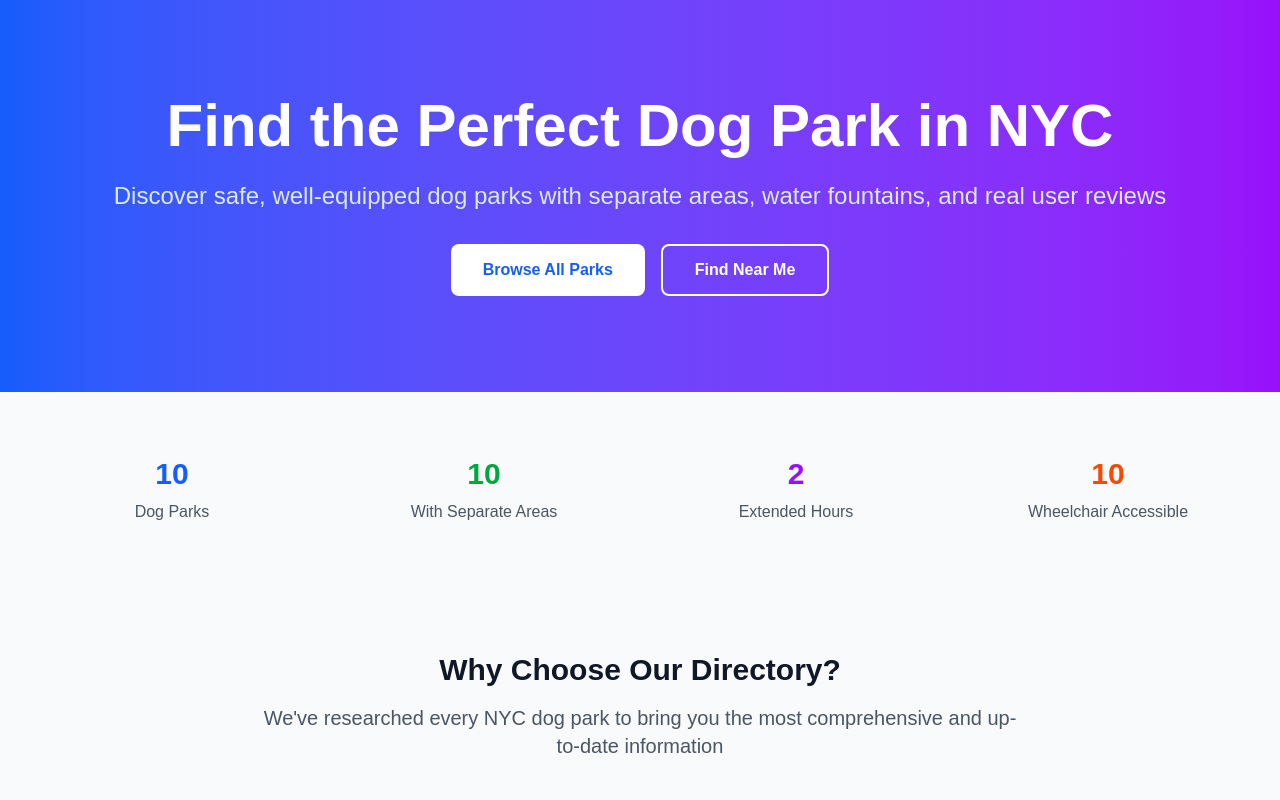
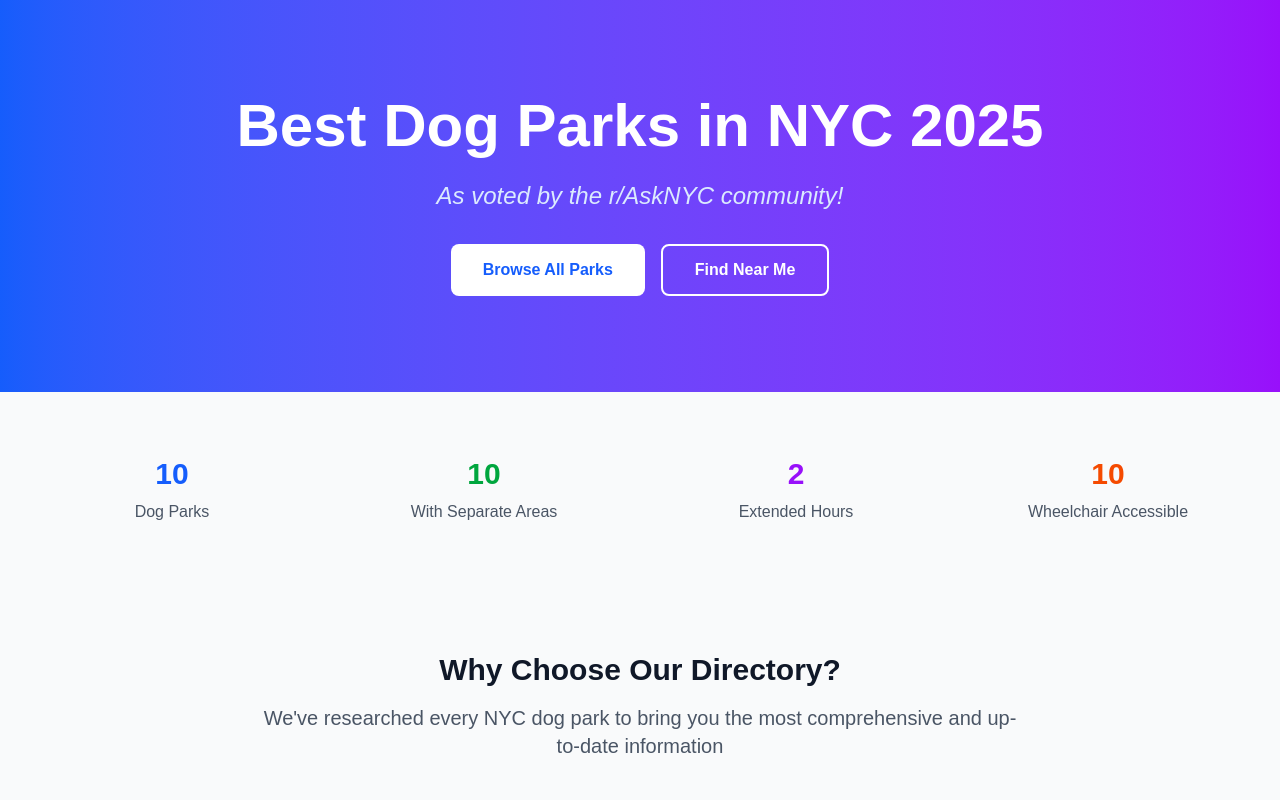
Before and after one commit to ronaldregan621/dogrunnearme-web, a Next.js app: page / in a window 1280 px wide. Shown: the top 800 px of the page. Built offline with nearby package versions, Linux system fonts and the light colour scheme; no server answers.

Commit message:
chore: update hero copy to highlight Best Dog Parks in NYC 2025

```diff
--- a/src/app/page.tsx
+++ b/src/app/page.tsx
@@ -9,10 +9,10 @@ export default function Home() {
         <div className="max-w-7xl mx-auto px-4 sm:px-6 lg:px-8 py-24">
           <div className="text-center">
             <h1 className="text-4xl md:text-6xl font-bold mb-6">
-              Find the Perfect Dog Park in NYC
+              Best Dog Parks in NYC 2025
             </h1>
             <p className="text-xl md:text-2xl mb-8 text-blue-100">
-              Discover safe, well-equipped dog parks with separate areas, water fountains, and real user reviews
+              <span className="italic">As voted by the r/AskNYC community!</span>
             </p>
             <div className="flex flex-col sm:flex-row gap-4 justify-center">
               <button className="bg-white text-blue-600 px-8 py-3 rounded-lg font-semibold hover:bg-gray-100 transition-colors">
```
